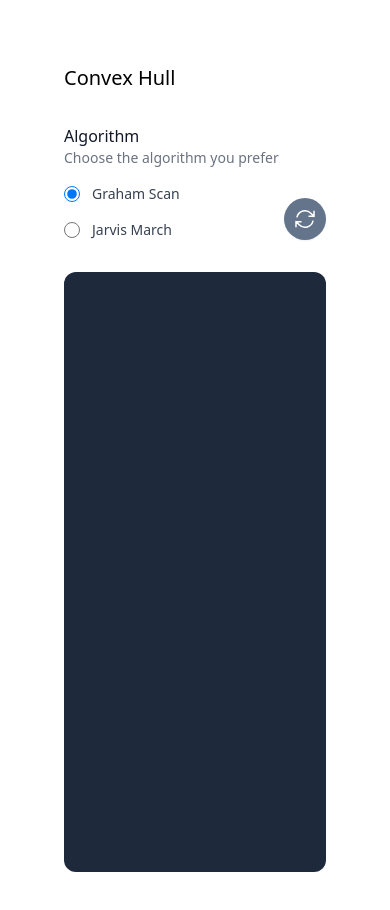
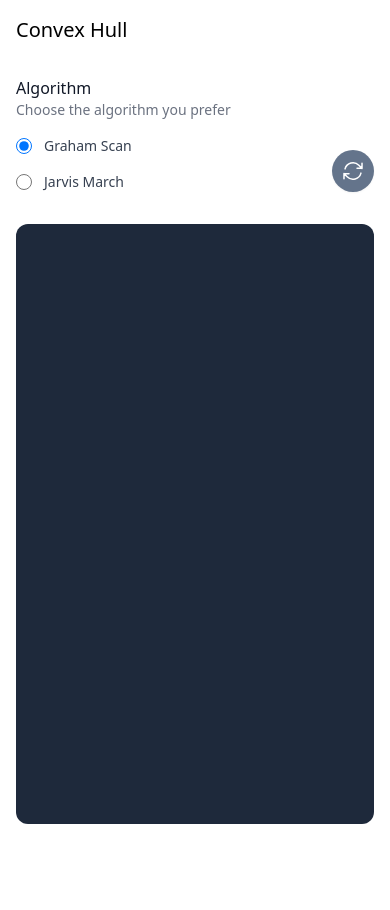
Before and after one commit to schmuecker/computational-geometry, a React (Vite) app: page / in a window 390 px wide. Shown: the top 910 px of the page. After the commit the page ends 844 px from the top, so only its background shows below. Built offline with nearby package versions, Linux system fonts and the light colour scheme.

Commit message:
Responsive

```diff
--- a/src/App.tsx
+++ b/src/App.tsx
@@ -2,7 +2,7 @@
 
 function App() {
   return (
-    <div className="p-16">
+    <div className="p-4 sm:p-16">
       <h1 className="text-xl">Convex Hull</h1>
       <ConvexHull />
     </div>
```
